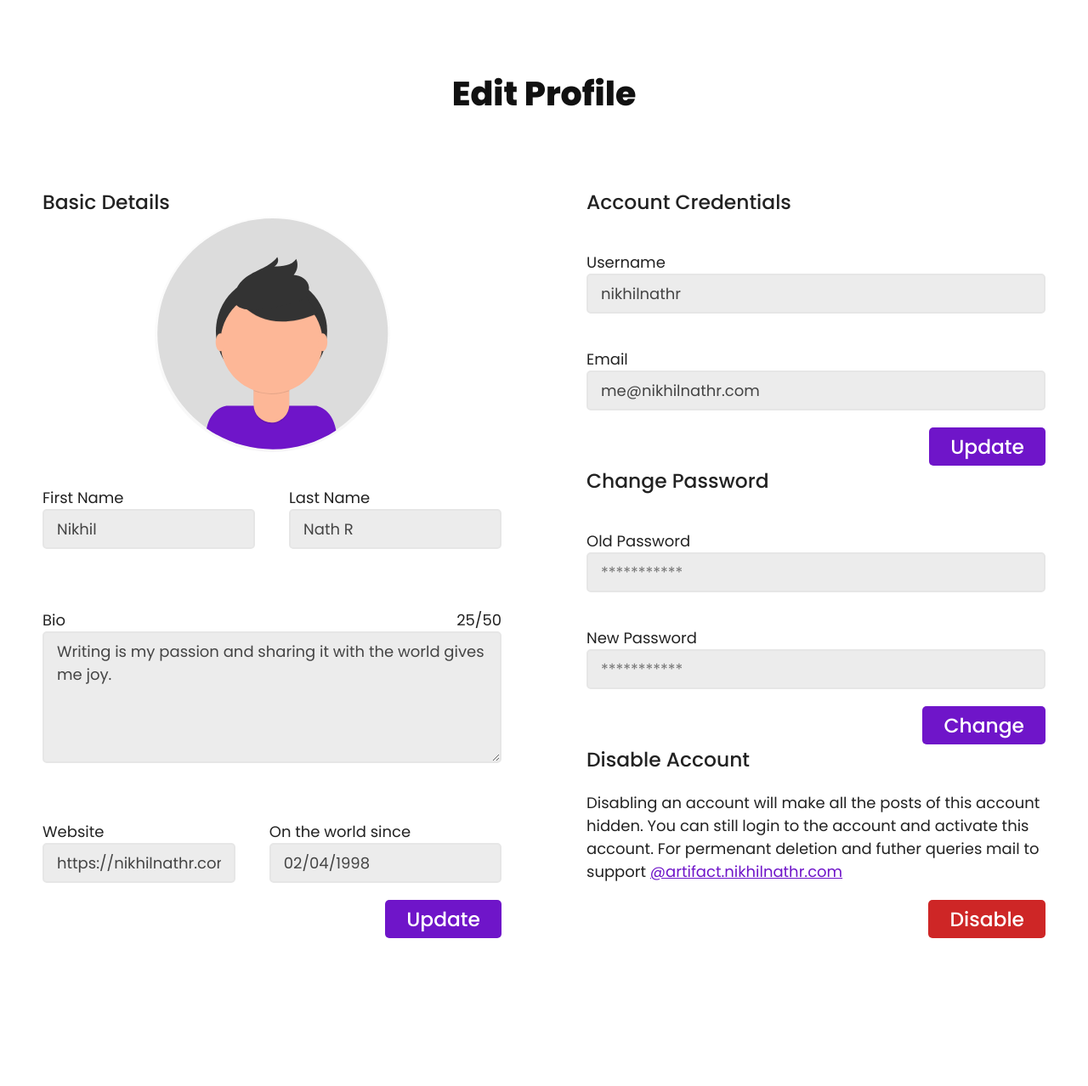
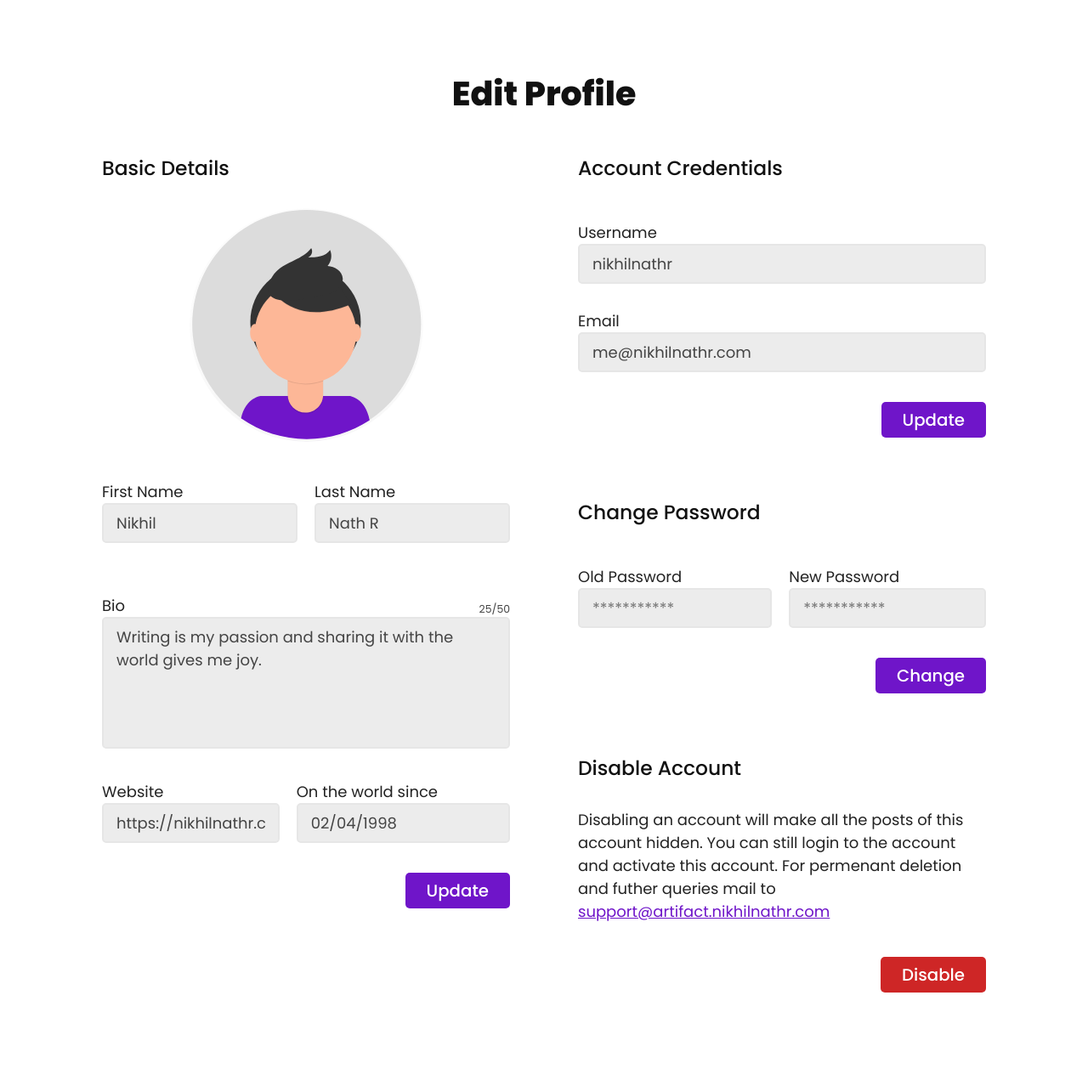
Before and after one commit to sivanandini029/artifact, a PHP site: page /edit_profile.html in a window 1280 px wide. Shown: the part 80-1358 px from the top of the page at 85% size. Before the commit the page ends 1184 px from the top, so only its background shows below. Run offline with PHP 8.4, Linux system fonts and the light colour scheme.

Commit message:
Modify style in edit_profile
- Remove unnecessary class
- Reuse previous classes

```diff
--- a/edit_profile.html
+++ b/edit_profile.html
@@ -6,7 +6,6 @@
     <title>Edit Profile</title>
     <link rel="stylesheet" href="style/style.css">
     <link rel="stylesheet" href="style/form-template.css">
-    <link rel="stylesheet" href="style/profile.css">
     <link rel="stylesheet" href="style/edit_profile.css">
     <link href="https://fonts.googleapis.com/css2?family=Poppins:wght@400;500;800&display=swap" rel="stylesheet">
 </head>
@@ -27,16 +26,14 @@
         </header>
         <main class="main">
             <h1 class="title">Edit Profile</h1>
-        </main>
             <div class="update-details">
-            <div class="userdetails-container">
-                <div class="account-title">Basic Details</div>
+                <div class="basic-details form">
+                    <div class="sub-title">Basic Details</div>
                     <div class="profile-pic">
-                    <img src="assets/undraw_profile_pic_ic5t 1.svg">
+                        <img class="picture" src="assets/undraw_profile_pic_ic5t 1.svg">
                     </div>
-                <div class="form">
-                    <form name="profile-edit">
-                        <div class="name-container">
+                    <form name="basic-details">
+                        <div class="input-group">
                             <div class="input-container">
                                 <label for="firstname">First Name</label>
                                 <input type="text" name="firstname" id="firstname" placeholder="" value="Nikhil" />
@@ -46,37 +43,32 @@
                                 <input type="text" name="lastname" id="lastname" placeholder="" value="Nath R" />
                             </div>
                         </div>
-                        <div class="bio-container">
                         <div class="input-container">
                             <div class="label-bio">
                                 <label for="bio">Bio</label>
-                                    <label for="max-length">25/50</label>
+                                <span class="length">25/50</span>
                             </div>
-                                <textarea rows = "5" cols = "50" name = "bio">Writing is my passion and sharing it with the world gives me joy.
-                                 </textarea>
+                            <textarea rows="5" cols="50" name="bio">Writing is my passion and sharing it with the world gives me joy.</textarea>
                         </div>
-                        </div>
-                        <div class="details-container">
+                        <div class="input-group">
                             <div class="input-container">
                                 <label for="website">Website</label>
-                                <input type="text" name="website" id="website" placeholder=""  value="https://nikhilnathr.com"/>
+                                <input type="text" name="website" id="website" placeholder="" value="https://nikhilnathr.com"/>
                             </div>
                             <div class="input-container">
                                 <label for="dob">On the world since</label>
-                                <input type="text" name="dob" id="dob" placeholder=""  value="02/04/1998"/>
+                                <input type="text" name="dob" id="dob" placeholder="" value="02/04/1998"/>
                             </div>
                         </div>
+                        <div class="button-container">
+                            <button type="submit" class="button medium">Update</button>
+                        </div>
                     </form>
-                    <div class="update">
-                        <button href="#" class="button large">Update</button>
-                    </div>
-                </div>
                 </div>
                 <div class="account-details">
-                <div class="account-credentials">
-                    <div class="account-title">Account Credentials</div>
-                    <div class="form">
-                        <form name="login">
+                    <div class="account-credentials form">
+                        <div class="sub-title">Account Credentials</div>
+                        <form name="account-credentials">
                             <div class="input-container">
                                 <label for="username">Username</label>
                                 <input type="text" name="username" id="username" placeholder="" value="nikhilnathr">
@@ -86,15 +78,14 @@
                                 <input type="email" name="email" id="email" placeholder="" value="me@nikhilnathr.com">
                             </div>
                         </form>
-                        <div class="update">
-                            <button href="#" class="button large">Update</button>
+                        <div class="button-container">
+                            <button type="submit" class="button medium">Update</button>
                         </div>
                     </div>
-                </div>
-                <div class="password-settings">
-                    <div class="account-title">Change Password</div>
-                    <div class="form">
-                        <form name="login">
+                    <div class="password-settings form">
+                        <div class="sub-title">Change Password</div>
+                        <form name="password-change">
+                            <div class="input-group">
                                 <div class="input-container">
                                     <label for="password">Old Password</label>
                                     <input type="password" name="oldpassword" id="oldpassword" placeholder="***********">
@@ -103,22 +94,22 @@
                                     <label for="password">New Password</label>
                                     <input type="password" name="newpassword" id="newpassword" placeholder="***********">
                                 </div>
+                            </div>
+                            <div class="button-container">
+                                <button class="button medium">Change</button>
+                            </div>
                         </form>
-                        <div class="update">
-                            <button href="#" class="button large">Change</button>
                     </div>
-                    </div>
-                </div>
-                <div class="disable-account">
-                    <div class="account-title">Disable Account</div>
-                    <div class="disable-description">Disabling an account will make all the posts of this account hidden. You can still login to the account and activate this account. For permenant deletion and futher queries mail to support <a href="#" class="primary-link">@artifact.nikhilnathr.com</a></div>
-                    <div class="update">
-                        <button href="#" class="button large">Disable</button>
+                    <div class="disable-account form">
+                        <div class="sub-title">Disable Account</div>
+                        <div class="disable-description">Disabling an account will make all the posts of this account hidden. You can still login to the account and activate this account. For permenant deletion and futher queries mail to <a href="mailto:support@artifact.nikhilnathr.com" class="primary-link">support@artifact.nikhilnathr.com</a></div>
+                        <div class="button-container">
+                            <button class="button danger medium">Disable</button>
                         </div>
                     </div>
                 </div>
             </div>
-
-
+        </main>
+    </div>
 </body>
 </html>
--- a/profile.html
+++ b/profile.html
@@ -26,13 +26,15 @@
         </header>
         <main class="user-profile main">
             <div class="profile-container">
-                <img class="profile-pic" src="assets/undraw_profile_pic_ic5t 1.svg" />
+                <div class="profile-pic">
+                    <img class="picture" src="assets/undraw_profile_pic_ic5t 1.svg" />
+                </div>
                 <div class="profile-name">nikhilnathr</div>
                 <div class="small">Nikhil Nath R, 22</div>
                 <div class="small">5 articles, 153 reads</div>
                 <div class="website"><a href="https://nikhilnathr.com" class="primary-link">https://nikhilnathr.com</a></div>
                 <div class="bio">Writing is my passion and sharing it with the world gives me joy.</div>
-                <a href="./edit_profile.html" class="edit-profile button">
+                <a href="./edit_profile.html" class="edit-profile button medium">
                     Edit
                 </a>
             </div>
--- a/style/edit_profile.css
+++ b/style/edit_profile.css
@@ -1,103 +1,54 @@
 .update-details {
     display: flex;
-    justify-content: space-between;
 }
-.update-details .userdetails-container {
+.update-details .form {
+    padding-bottom: 50px;
+}
+.update-details .form .sub-title {
+    font-size: 1.3rem;
+    font-weight: 500;
+    color: #111111;
+    margin: 20px 0 30px 0;
+}
+.update-details .basic-details, .update-details .account-details {
     flex: 1;
-    padding-right: 30px;
-    padding-left: 30px;
+    padding-left: 40px;
+    padding-right: 40px;
 }
-.update-details .userdetails-container .account-title {
-    padding-left: 20px;
-}
-.update-details .userdetails-container .profile-pic {
+.update-details .basic-details .profile-pic {
     display: flex;
     justify-content: center;
     align-items: center;
+    margin-bottom: 30px;
 }
-.userdetails-container .name-container {
+.update-details .basic-details .input-container .label-bio {
     display: flex;
     justify-content: space-between;
+    align-items: flex-end;
+}
+.update-details .basic-details .input-container .label-bio .length {
+    font-size: 0.69rem;
+    color: #444444;
+}
+.update-details .button-container {
+    display: flex;
+    justify-content: flex-end;
     padding-top: 20px;
 }
-.userdetails-container .bio-container textarea{
-    width: 100%;
-    background-color: rgb(236, 236, 236);
-    border-radius: 5px;
-    padding: 8px 15px;
-    width: 100%;
-    color: #444444;
-    font-size: 1rem;
-    font-family: "Poppins", sans-serif;
-    border: 2px solid rgb(230, 230, 230);
-    transition: background-color 300ms ease-in-out, border 300ms ease-in-out;
-}
-.userdetails-container .bio-container textarea:focus{
-    border: 2px solid #6F15C933;
-}
-.userdetails-container .bio-container textarea:hover{
-    background-color: rgb(225, 225, 225);
-}
-.userdetails-container .details-container {
-    display: flex;
-    justify-content: space-between;
-    padding-top: 20px;
-}
-.userdetails-container .bio-container .input-container .label-bio {
-   display: flex;
-   justify-content: space-between;
-}
-.update-details .update {
-    display: flex;
-    justify-content: flex-end;
-    padding-right: 20px;
-}
-.userdetails-container .form .input-container {
-    padding: 20px 20px;
-}
-.update-details .account-details {
-    flex: 1;
-    padding-left: 30px;
-    padding-right: 30px;
-}
-.update-details .account-title {
-    font-size: 1.3rem;
-    font-weight: 500;
-}
-.account-details .form .input-container {
-    padding: 20px 20px;
-}
-.account-details .account-title {
-    padding-bottom: 20px;
-    padding-left: 20px;
-}
-.account-details .disable-account .disable-description {
-    padding-left: 20px;
-}
-.account-details .disable-account .update {
-    padding-top: 20px;
+.disable-account .disable-description {
     padding-bottom: 20px;
 }
-.account-details .disable-account .button {
-    background-color: #CE2626;
-    font-size: 1.3rem;
-}
-.account-details .disable-account .button:hover {
-    background-color: rgb(128, 12, 12);
-}
-
-
-
-
 @media (max-width: 1100px) {
     .update-details {
         flex-direction: column;
+    }
+    .update-details .basic-details, .update-details .account-details {
+        padding-left: 0;
+        padding-right: 0;
     }
 }
 
 /* small screens */
 @media (max-width: 700px) {
-    .update-details {
-        padding: 10px 0;
-    }
+
 }
--- a/style/form-template.css
+++ b/style/form-template.css
@@ -38,8 +38,14 @@
     width: 80%;
     padding: 50px 0;
 }
+.form .input-group {
+    display: flex;
+}
 .form .input-container {
     padding: 15px 0;
+}
+.form .input-group .input-container:first-child {
+    padding-right: 20px;
 }
 .form .input-container label {
     font-size: 1rem;
@@ -47,7 +53,8 @@
 }
 .form .input-container input[type="text"],
 .form .input-container input[type="email"],
-.form .input-container input[type="password"] {
+.form .input-container input[type="password"],
+.form .input-container textarea {
     background-color: rgb(236, 236, 236);
     border-radius: 5px;
     padding: 8px 15px;
@@ -57,16 +64,20 @@
     font-family: "Poppins", sans-serif;
     border: 2px solid rgb(230, 230, 230);
     transition: background-color 300ms ease-in-out, border 300ms ease-in-out;
+    resize: none;
 }
 .form .input-container input[type="text"]:focus,
 .form .input-container input[type="email"]:focus,
-.form .input-container input[type="password"]:focus {
+.form .input-container input[type="password"]:focus,
+.form .input-container textarea:focus {
     border: 2px solid #6F15C933;
+    background-color: rgb(225, 225, 225);
 }
 
 .form .input-container input[type="text"]:hover,
 .form .input-container input[type="email"]:hover,
-.form .input-container input[type="password"]:hover {
+.form .input-container input[type="password"]:hover,
+.form .input-container textarea:hover {
     background-color: rgb(225, 225, 225);
 }
 .form .bottom-control {
--- a/style/profile.css
+++ b/style/profile.css
@@ -9,11 +9,6 @@
     text-align: center;
     padding: 100px 40px;
     flex: 2;
-}
-.user-profile .profile-container .profile-pic {
-    height: 275px;
-    width: 275px;
-    border-radius: 50%;
 }
 
 .user-profile .profile-container .profile-name {
--- a/style/style.css
+++ b/style/style.css
@@ -63,12 +63,29 @@ a {
     font-size: 1rem;
     font-weight: 500;
 }
+.button.danger {
+    background-color: #ce2626;
+}
+.button.danger:hover {
+    background-color: #800c0c;
+}
 .button.large {
     font-size: 1.3rem;
     padding: 5px 25px;
 }
+.button.medium {
+    font-size: 1.1rem;
+    padding: 6px 25px;
+}
 .button:hover {
     background-color: #42087C;
+}
+
+.profile-pic .picture {
+    height: 275px;
+    width: 275px;
+    border-radius: 50%;
+    object-fit: cover;
 }
 
 body {
```
Lines whose indentation alone changed are shown as unchanged.
